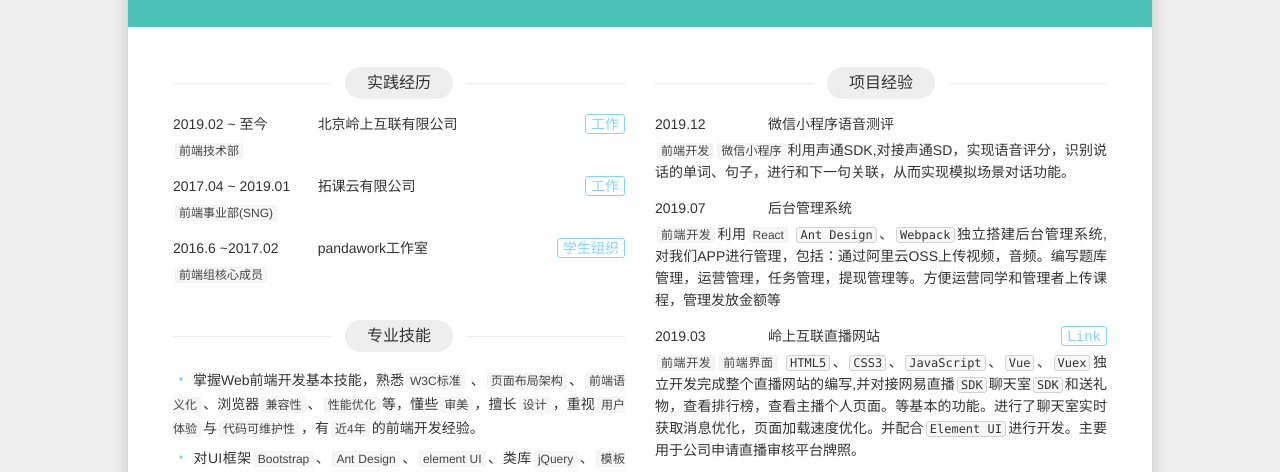
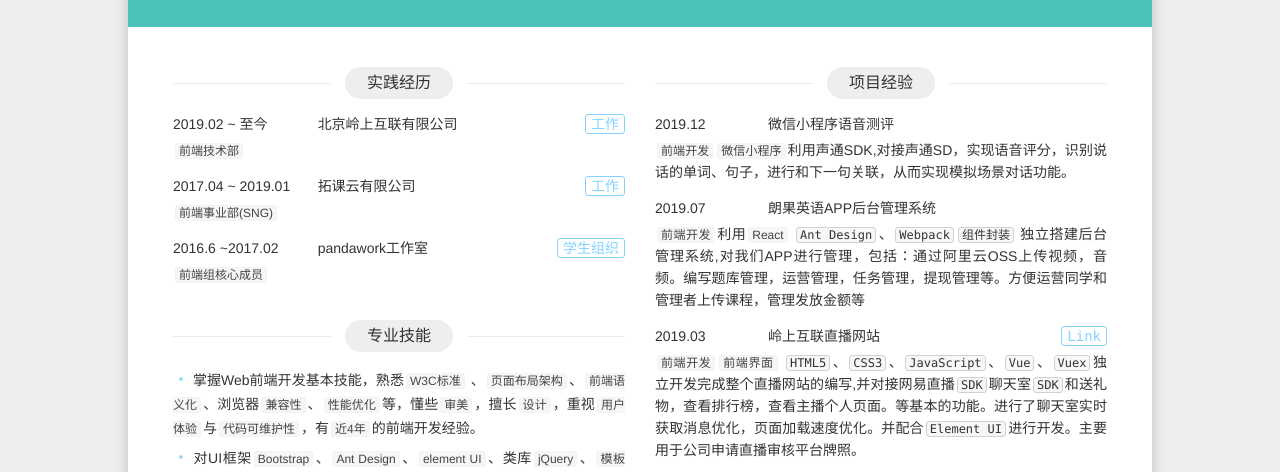
Before and after one commit to gaotianshuang/tsgao, a plain HTML site: page resume/index.html in a window 1280 px wide. Shown: the part 292-764 px from the top of the page. Drawn offline with Linux system fonts and the light colour scheme.

Commit message:
修改简历

```diff
--- a/resume/index.html
+++ b/resume/index.html
@@ -137,11 +137,12 @@
                             </div>
                         </div>
                          <div class="item">
-                            <header class="item-hd"><span class="item-time">2019.07</span><h3 class="item-name">后台管理系统</h3>
+                            <header class="item-hd"><span class="item-time">2019.07</span><h3 class="item-name">朗果英语APP后台管理系统</h3>
                             </header>
                             <div class="item-bd">
-                                <p class="section-content"><strong>前端开发</strong>利用<strong>React</strong> <em>Ant Design</em>、<em>Webpack
-                                </em>独立搭建后台管理系统,对我们APP进行管理，包括：通过阿里云OSS上传视频，音频。编写题库管理，运营管理，任务管理，提现管理等。方便运营同学和管理者上传课程，管理发放金额等
+                                <p class="section-content"><strong>前端开发</strong>利用<strong>React</strong> <em>Ant Design</em>、<em>Webpack</em><em>组件封装
+                                </em>
+                                    独立搭建后台管理系统,对我们APP进行管理，包括：通过阿里云OSS上传视频，音频。编写题库管理，运营管理，任务管理，提现管理等。方便运营同学和管理者上传课程，管理发放金额等
                             </div>
                         </div>
                         <div class="item">
```
